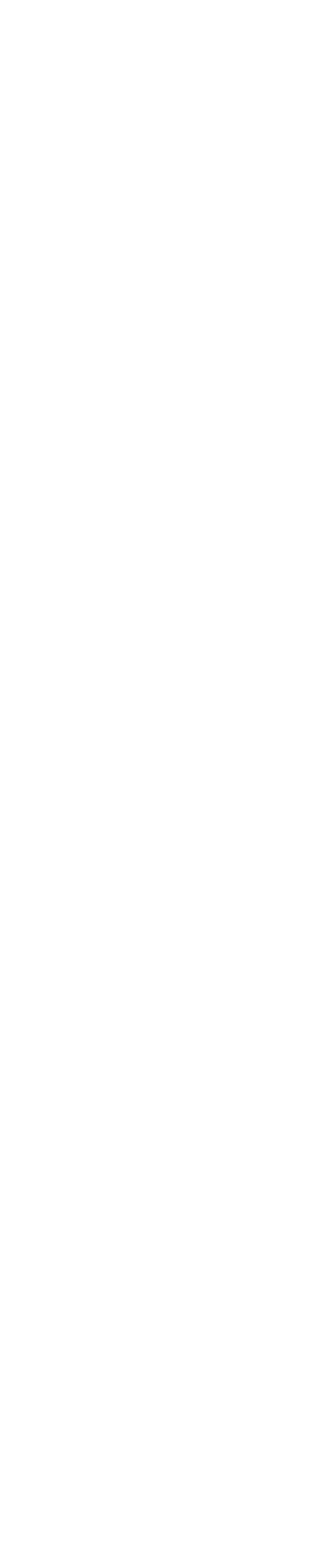
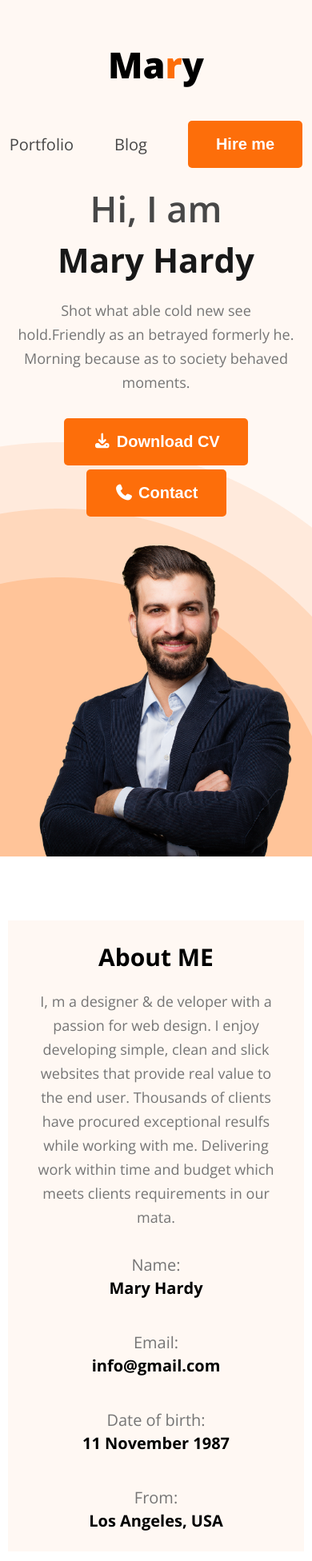
Before and after one commit to Morshedul-developer/hero-dev-portfolio-responsive-code, a plain HTML site: page index.html in a window 390 px wide. Shown: the top 1952 px of the page at 80% size. Before the commit the page ends 844 px from the top, so only its background shows below. Drawn offline with nearby package versions, Linux system fonts and the light colour scheme.

Commit message:
I implemented responsive design for the website

```diff
--- a/index.html
+++ b/index.html
@@ -19,7 +19,7 @@
 
 <body class="font-open-sans">
 
-    <header class="hide">
+    <header>
         <nav class="container">
             <div class="logo">
                 <h2>Ma<span class="color-orange">r</span>y</h2>
@@ -38,7 +38,7 @@
                 <h1>Mary Hardy</h1>
                 <p>Shot what able cold new see hold.Friendly as an betrayed formerly he. Morning because as to society
                     behaved moments.</p>
-                <div>
+                <div class="group-btn">
                     <button class="btn"><i class="fa-solid fa-download"></i> Download CV</button>
                     <button class="btn"><i class="fa-solid fa-phone"></i> Contact</button>
                 </div>
@@ -50,7 +50,7 @@
 
     </header>
 
-    <section id="about" class="hide">
+    <section id="about">
         <div class="about-container container">
             <div class="section-heading">
                 <h2>About ME</h2>
@@ -80,7 +80,7 @@
         </div>
     </section>
 
-    <section id="skills" class="hide">
+    <section id="skills">
         <div class="skills-container container">
             <div class="section-heading">
                 <h2>What I do</h2>
@@ -119,7 +119,7 @@
     </section>
 
 
-    <section id="resume" class="hide">
+    <section id="resume">
         <div class="section-heading">
             <h2>A summary of My Resume</h2>
         </div>
@@ -186,7 +186,7 @@
     </section>
 
 
-    <footer class="hide">
+    <footer>
         <section class="footer-container container">
             <div class="social">
                 <h2>Lets Connect</h2>
--- a/styles/portfolio.css
+++ b/styles/portfolio.css
@@ -13,15 +13,14 @@
 .logo h2 {
   font-size: 45px;
   font-weight: 900;
-
 }
 
 .color-orange {
-    color: #FD6E0A
+  color: #fd6e0a;
 }
 
 .btn {
-    background-color: #FD6E0A;
+  background-color: #fd6e0a;
   border: none;
   padding: 18px 35px;
   border-radius: 5px;
@@ -35,7 +34,6 @@
   max-width: 827px;
   text-align: center;
   margin: 0 auto;
-
 }
 
 .section-heading h2 {
@@ -47,7 +45,7 @@
   font-size: 18px;
   margin-bottom: 30px;
   line-height: 30px;
-    color: #757575
+  color: #757575;
 }
 
 .text-center {
@@ -64,19 +62,18 @@
 /* main style  */
 
 header {
-    background-color: #FFF8F3;
-    background: url("../images/developer.png"), url("../images/header_bg.png"), #FFF8F3;
+  background-color: #fff8f3;
+  background: url("../images/developer.png"), url("../images/header_bg.png"),
+    #fff8f3;
   background-position: 23px 38px, bottom right;
   background-repeat: no-repeat;
   padding-top: 50px;
 }
 
 nav {
-
   display: flex;
   justify-content: space-between;
   align-items: center;
-
 }
 
 nav .menu {
@@ -124,7 +121,12 @@ nav .menu a {
   line-height: 30px;
   margin-bottom: 30px;
 }
-
+#banner .banner-content .group-btn{
+    display: flex;
+    flex-wrap: wrap;
+    gap: 5px;
+    justify-content: center;
+}
 
 #banner .banner-image img {
   max-width: 585px;
@@ -138,9 +140,8 @@ nav .menu a {
 }
 
 #about .about-container {
-
   text-align: center;
-    background-color: #FFF8F3;
+  background-color: #fff8f3;
   padding: 131px 156px;
 }
 
@@ -150,20 +151,15 @@ nav .menu a {
 }
 
 .about-info .info-card p {
-
   font-size: 20px;
 
   line-height: 30px;
-    color: #757575
+  color: #757575;
 }
 
 .about-info .info-card h4 {
   font-size: 20px;
 }
-
-
-
-
 
 #skills .skills-container .skill-box {
   display: flex;
@@ -192,18 +188,16 @@ nav .menu a {
   font-size: 16px;
   color: #757575;
   line-height: 28px;
-
 }
 
 #resume .resume-container {
-
   margin-top: 113px;
   display: flex;
   gap: 24px;
 }
 
 .resume-container hr {
-    margin: 30px 0
+  margin: 30px 0;
 }
 
 .resume-container .section-title {
@@ -221,7 +215,7 @@ nav .menu a {
   font-size: 25px;
   font-weight: bold;
   margin-bottom: 10px;
-    color: #474747
+  color: #474747;
 }
 
 .resume-card .card-info {
@@ -237,16 +231,13 @@ nav .menu a {
   color: #757575;
 }
 
-
 footer {
   margin-top: 130px;
-    background-color: #FFF8F3;
+  background-color: #fff8f3;
   padding: 130px 0;
 }
 
 footer .footer-container {
-
-
   display: flex;
   gap: 116px;
 }
@@ -280,10 +271,91 @@ footer .footer-container {
   border: none;
   border-radius: 5px;
 
-    color: #757575
+  color: #757575;
+}
+
+.hide {
+  display: none !important;
+}
+
+/* media query */
+@media screen and (max-width: 576px) {
+  #about,
+  #skills,
+  #resume {
+    padding-top: 60px;
+  }
+
+  #about .about-container {
+    padding: 25px 25px;
+}
+
+nav {
+    flex-direction: column;
+    gap: 40px;
+}
+nav .menu{
+    flex-wrap: wrap;
+    justify-content: center;
+}
+
+#banner {
+    margin: 20px;
+    gap: 20px;
+    text-align: center;
+}
+#banner .banner-content h1 {
+    font-size: 42px;
+}
+
+#banner .banner-image img {
+    width: 100%;
+}
+header {
+    background-color: #fff8f3;
+    background: url("../images/header_bg.png"),
+    #fff8f3;
+    background-position: bottom right;
+    background-repeat: no-repeat;
+}
+#about .about-container .about-info{
+    gap: 40px;
+}
+
+  .container {
+    width: 95%;
+}
+
+  .section-heading h2 {
+    font-size: 30px;
+    margin-bottom: 20px;
 }
 
 
-.hide{
-    display: none !important;
+.skill-box .skill-card {
+    max-width: 100%;
+    text-align: center;
 }
+
+  #banner, #skills .skills-container .skill-box, #about .about-container .about-info, #resume .resume-container, footer .footer-container {
+    flex-direction: column;
+}
+}
+
+#resume .resume-container {
+    margin-top: 90px;
+    text-align: center;
+}
+.resume-card {
+    margin-right: 0;
+}
+
+footer {
+    padding: 80px 0;
+}
+footer .footer-container {
+    gap: 90px;
+}
+.footer-container form input[type="text"], .footer-container form textarea {
+    width: 100%;
+}
```
Lines whose indentation alone changed are shown as unchanged.
